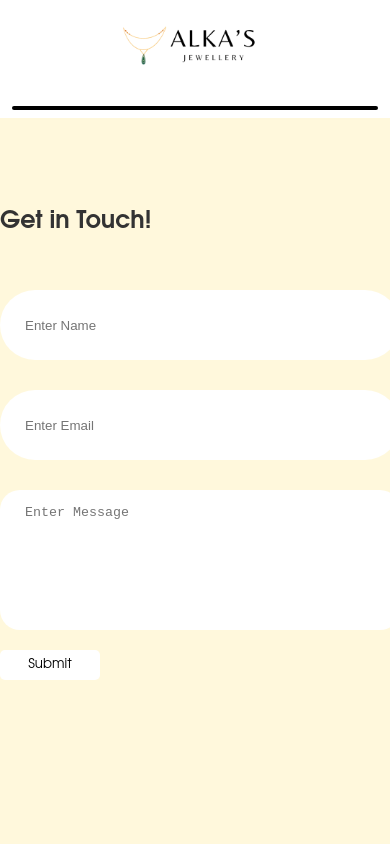
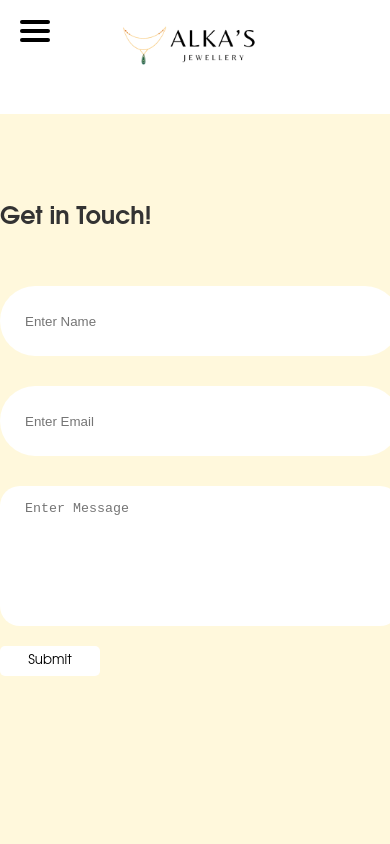
Before and after one commit to HariT10/Alka-Jewellery-Website.github.io, a plain HTML site: page form.html in a window 390 px wide. Shown: the top 844 px of the page. Drawn offline with Linux system fonts and the light colour scheme.

Commit message:
change to form

```diff
--- a/form.html
+++ b/form.html
@@ -11,12 +11,21 @@
 
     <!--TOP MENU-->
 
+</head>
+
 
 <header>
     <div class = "header" id = "myHeader">
         <h1>Alka's Jewellery Store</h1>
         <img src="Jewl Logo2.png">
-            <button class="menuButton" aria-label="toggel"></button>
+        <!--<button class="menuButton" aria-label="toggel"></button> -->
+        <!-- Menu Button -->
+        <div class="menu-button" onclick="toggleMenu()" aria-label="Toggle Menu">
+            <div class="menuButton"></div>
+            <div class="menuButton"></div>
+            <div class="menuButton"></div>
+        </div>
+
         <nav>
             <ul class="menu">
                 <li><a href="index.html">Home</a></li>
@@ -26,9 +35,19 @@
         </nav>
 
     </div>
+
 </header>
 
-</head>
+
+<script>
+
+    function toggleMenu() {
+        const menu = document.querySelector('.header'); // Select the menu
+        menu.classList.toggle('nav-active'); // Toggle the active class
+    }
+
+
+</script>
 
 <body>
 
@@ -52,10 +71,6 @@
 
 
     </div>
-
-
-
-
 
 
 
```
Lines whose indentation alone changed are shown as unchanged.
